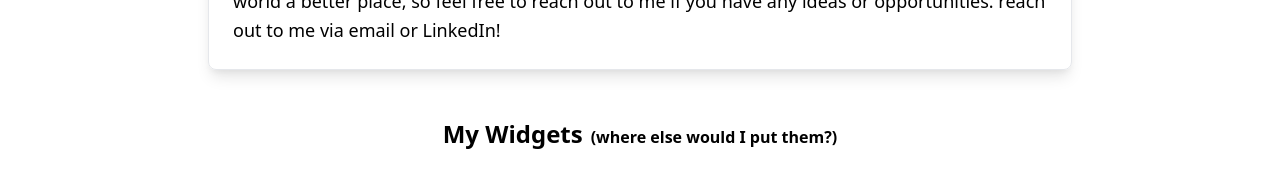
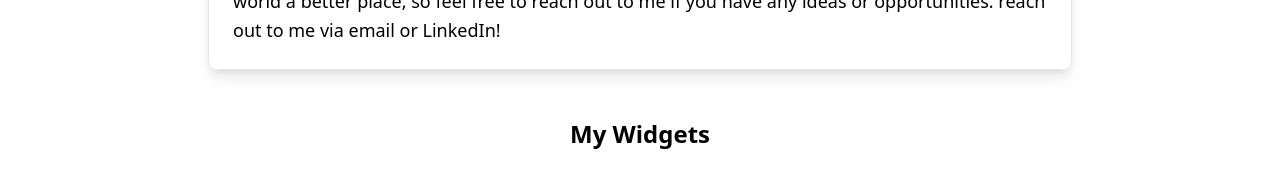
Before and after one commit to nkasmanoff/nkasmanoff.github.io, a React (Create React App) app: page / in a window 1280 px wide. Shown: the part 820-992 px from the top of the page. Built offline with nearby package versions, Linux system fonts and the light colour scheme.

Commit message:
fix site

```diff
--- a/src/components/About.js
+++ b/src/components/About.js
@@ -21,7 +21,6 @@ const About = () => {
         <div className="mt-12">
           <h3 className="text-2xl font-bold mb-6 text-center text-foreground">
             My Widgets
-            <span className="text-muted-foreground text-base ml-2">(where else would I put them?)</span>
           </h3>
           <div className="bg-card text-card-foreground backdrop-blur-sm rounded-lg p-6 shadow-lg border border-border">
             <div className="flex flex-col md:flex-row items-center justify-center gap-8">
```
Also changed, not shown: 1 other file (tests, documents, lock files or other folders).
